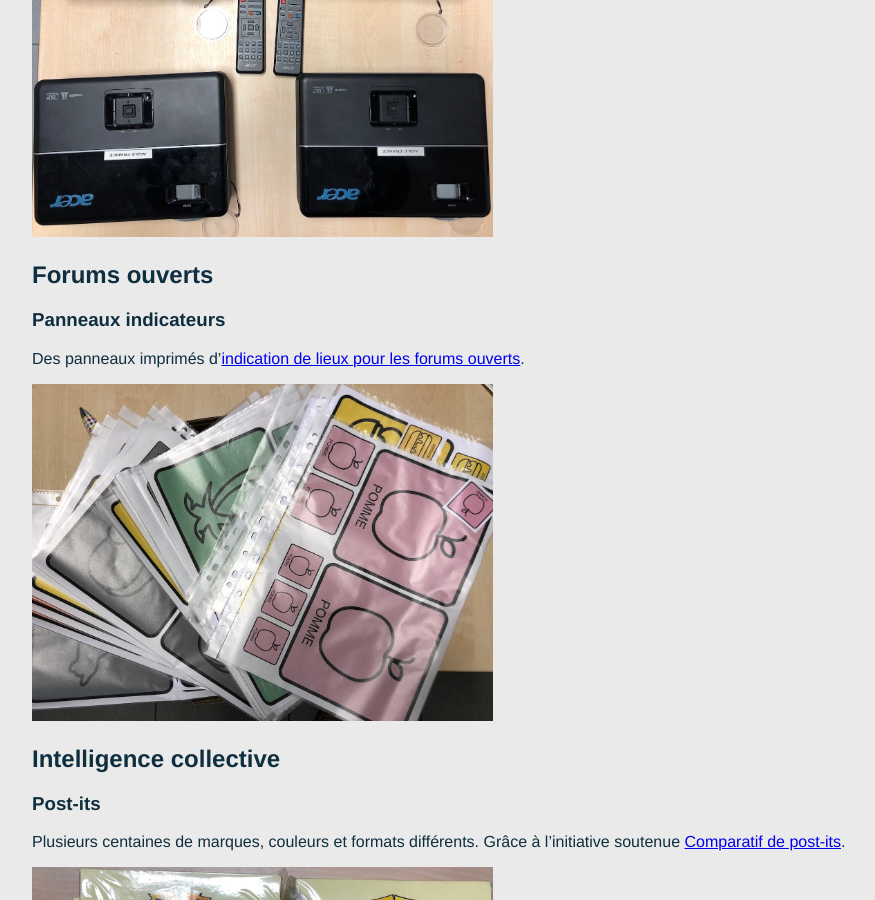
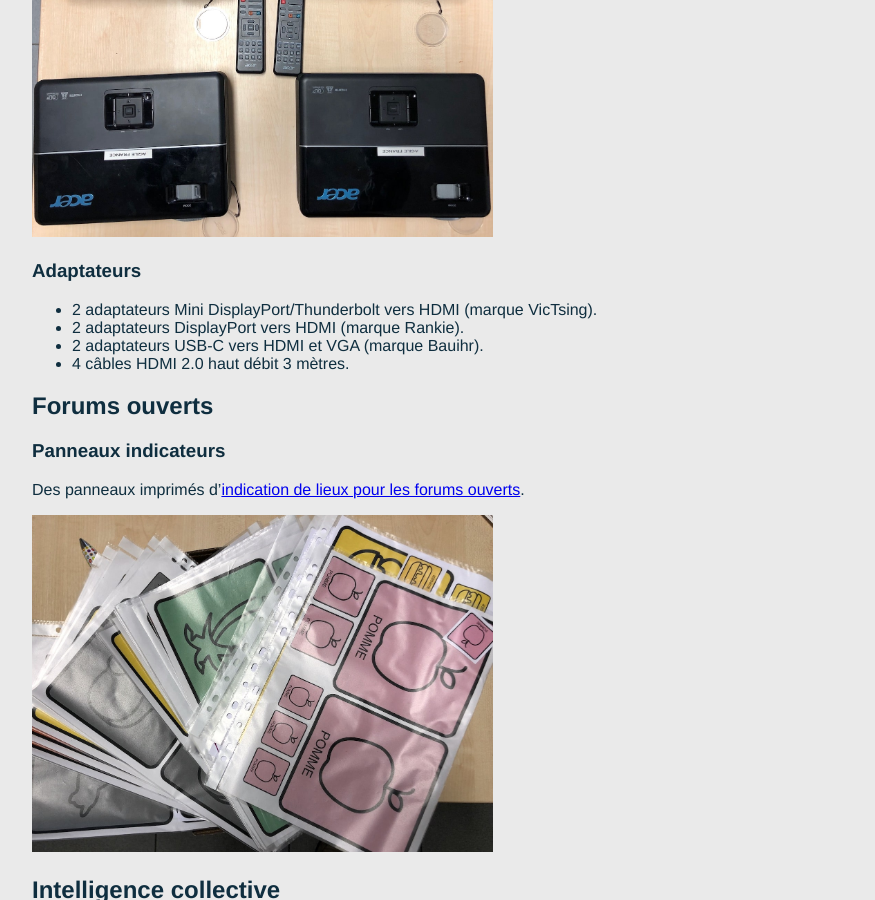
Before and after one commit to AgileFrance/AgileFrance.github.io, a Jekyll site: the page built from _pages/inventaire.md, in a window 1280 px wide and 900 px high, scrolled down 1726 px. Shown: the whole window, without its empty margins (128-1003 px from the left). Built offline with Jekyll 4.4.1, drawn with Linux system fonts in a browser that asks for light colours.

Commit message:
Liste les adaptateurs achetés par la conférence

```diff
--- a/_pages/inventaire.md
+++ b/_pages/inventaire.md
@@ -22,6 +22,14 @@ L’association Agile France met à disposition des initiatives soutenues le mat
 4 vidéoprojecteurs 4:3 avec câble VGA, alimentation et pochette de transport, un câble HDMI et deux télécommandes. Grâce à l'initiative soutenue [Conférence Agile France](https://conf.agile-france.org).
 
 ![](img/videoprojecteurs.jpeg)
+
+
+### Adaptateurs
+
+- 2 adaptateurs Mini DisplayPort/Thunderbolt vers HDMI (marque VicTsing).
+- 2 adaptateurs DisplayPort vers HDMI (marque Rankie).
+- 2 adaptateurs USB-C vers HDMI et VGA (marque Bauihr).
+- 4 câbles HDMI 2.0 haut débit 3 mètres.
 
 ## Forums ouverts
 
```
